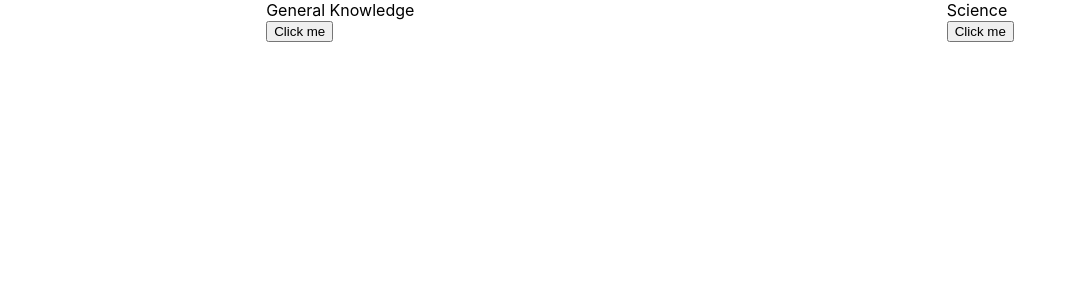
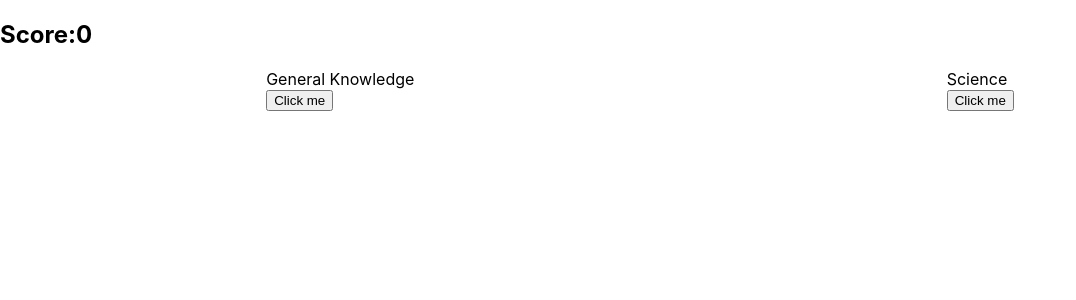
Before and after one commit to LyneSultan/quiz-app, a React (Create React App) app in the folder app/: page / in a window 1280 px wide. Shown: the top 300 px of the page, without its empty margins (0-1076 px from the left). Built offline with nearby package versions, Linux system fonts and the light colour scheme.

Commit message:
added score to ui

```diff
--- a/app/src/pages/Quizzes/index.jsx
+++ b/app/src/pages/Quizzes/index.jsx
@@ -6,17 +6,22 @@ import './../../style/base.css';
 
 const Quizzes = () => {
   const quizzes = useSelector((state) => state.quizzes);
+  const user = useSelector((state) => state.user);
+
   const navigate = useNavigate();
 
-  console.log(routes);
+  console.log(user);
 
   const handleNavigate = (id) => {
     navigate(routes.quiz(id));
   };
 
   return (
+
     <div>
+      <h2>Score:{user.score}</h2>
       {!quizzes ? <h1>no quizzes</h1> :
+
         <div >
           <div className='flex space-around'>
 
```
